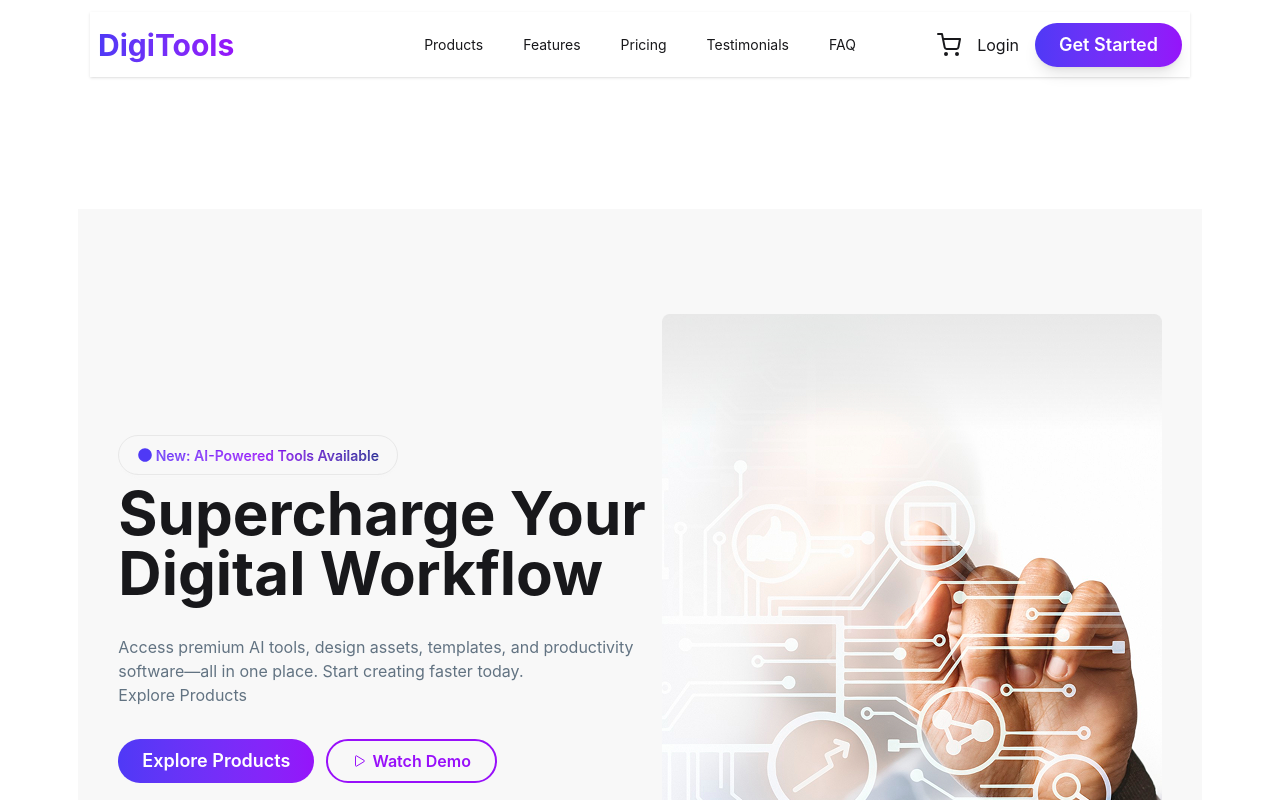
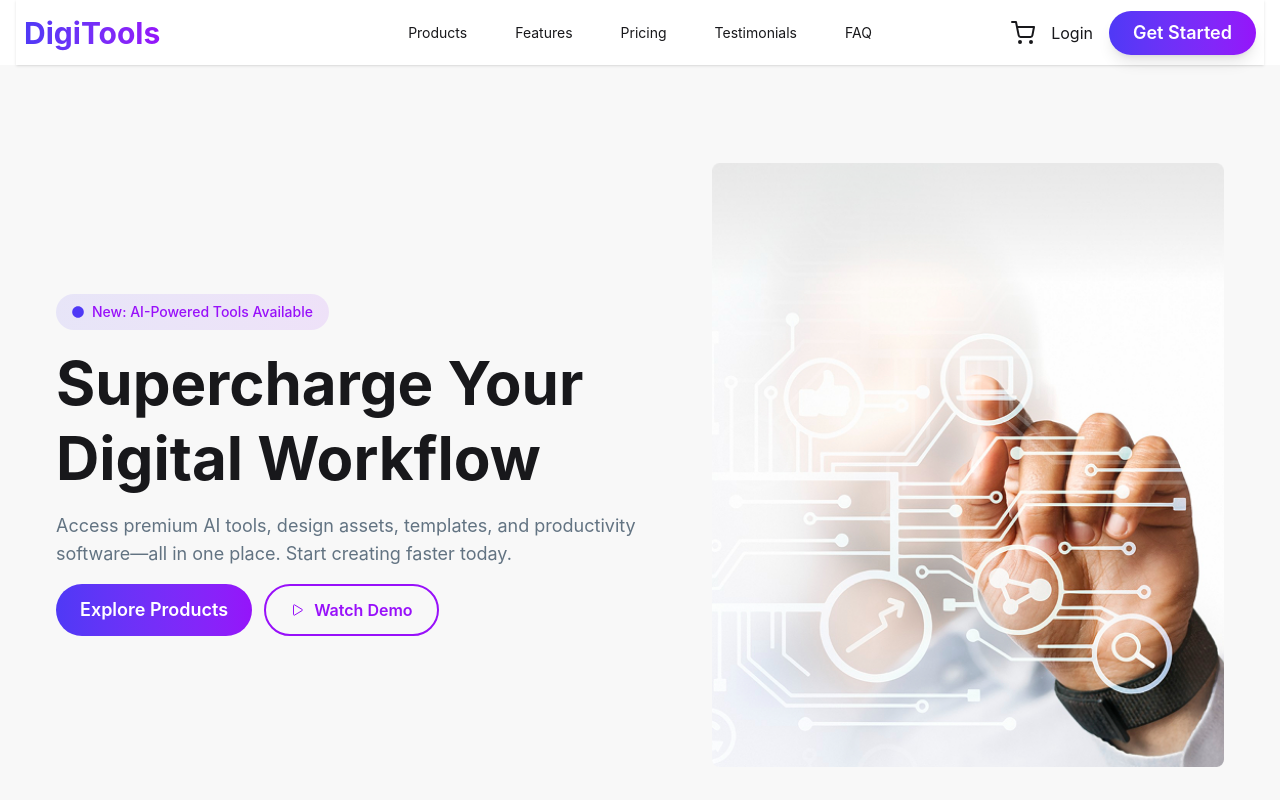
Before and after one commit to farhansadiktanam/B13-sixth-assignment, a React (Vite) app: page / in a window 1280 px wide. Shown: the top 800 px of the page. Built offline with nearby package versions, Linux system fonts and the light colour scheme.

Commit message:
changes some design

```diff
--- a/src/component/banner/Banner.jsx
+++ b/src/component/banner/Banner.jsx
@@ -5,33 +5,51 @@ import { FaCircle } from "react-icons/fa";
 
 const Banner = () => {
   return (
-    <div className="hero bg-base-200 min-h-screen container mx-auto w-281 my-30">
-      <div className="hero-content flex-col lg:flex-row-reverse ">
-        <img src={heroImage} />
-        <div className="space-y-2">
-          <a className="btn px-3 py-2 flex gap-1 bg-[#102681] w-70 rounded-full items-center bg-linear-to-r from-[#4F39F6] via-[#9514FA]  bg-clip-text text-transparent ">
-            <FaCircle className="text-[#4F39F6]" /> New: AI-Powered Tools
-            Available
-          </a>
-          <h1 className="text-6xl font-bold">
-            Supercharge Your <br /> Digital Workflow
+    <div className="hero bg-base-200 min-h-screen px-4 py-10">
+      <div className="hero-content flex-col lg:flex-row-reverse max-w-7xl mx-auto gap-10 p-10">
+        {/* Image */}
+        <img
+          src={heroImage}
+          className="w-full max-w-sm sm:max-w-md lg:max-w-lg object-contain"
+          alt="Hero"
+        />
+
+        {/* Content */}
+        <div className="space-y-4 text-center lg:text-left">
+          {/* Badge */}
+          <div
+            className="inline-flex items-center gap-2 px-4 py-2 rounded-full
+      bg-linear-to-r from-[#4F39F6]/10 to-[#9514FA]/10"
+          >
+            <FaCircle className="text-[#4F39F6] text-xs" />
+            <span className="text-sm font-medium text-purple-600">
+              New: AI-Powered Tools Available
+            </span>
+          </div>
+
+          {/* Heading */}
+          <h1 className="text-3xl sm:text-4xl md:text-5xl lg:text-6xl font-bold leading-tight">
+            Supercharge Your <br className="hidden sm:block" /> Digital Workflow
           </h1>
-          <p className="py-6 text-[#627382]">
-            Access premium AI tools, design assets, templates, and productivity{" "}
-            <br />
-            software—all in one place. Start creating faster today. <br />{" "}
-            Explore Products
+
+          {/* Description */}
+          <p className="text-[#627382] text-sm sm:text-base md:text-lg">
+            Access premium AI tools, design assets, templates, and productivity
+            software—all in one place. Start creating faster today.
           </p>
-          <div className="flex gap-3">
+
+          {/* Buttons */}
+          <div className="flex flex-col sm:flex-row gap-3 justify-center lg:justify-start">
             <button
-              className="px-6 py-2 text-white text-lg font-semibold rounded-full
-              bg-linear-to-r from-[#4F39F6]  to-[#9514FA] cursor-pointer "
+              className="px-6 py-3 text-white text-base sm:text-lg font-semibold rounded-full
+        bg-linear-to-r from-[#4F39F6] to-[#9514FA] w-full sm:w-auto"
             >
               Explore Products
             </button>
+
             <button
-              className="flex items-center gap-1 px-6 py-2 rounded-full text-purple-600 font-semibold
-                      border-2 border-purple-600 cursor-pointer"
+              className="flex items-center justify-center gap-2 px-6 py-3 rounded-full
+        text-purple-600 font-semibold border-2 border-purple-600 w-full sm:w-auto"
             >
               <IoPlayOutline /> Watch Demo
             </button>
--- a/src/component/models/ModelsCard.jsx
+++ b/src/component/models/ModelsCard.jsx
@@ -19,7 +19,7 @@ const ModelsCard = ({ data, carts, setCarts }) => {
   };
   return (
     <div
-      className="card-body bg-base-300 shadow-lg transform transition duration-300 hover:scale-105"
+      className="card-body bg-base-300 rounded-lg shadow-lg transform transition duration-300 hover:scale-105"
       key={data.id}
     >
       <span
--- a/src/component/navbar/Navbar.jsx
+++ b/src/component/navbar/Navbar.jsx
@@ -2,15 +2,46 @@ import React from "react";
 import { FiShoppingCart } from "react-icons/fi";
 const Navbar = () => {
   return (
-    <div className="container max-w-281 mx-auto p-3">
+    <div className="container max-w-7xl mx-auto px-4">
       <div className="navbar shadow-sm">
+        {/* LEFT */}
         <div className="navbar-start">
-          <a className=" text-3xl font-bold bg-linear-to-r from-[#4F39F6] via-white-400 to-[#9514FA] bg-clip-text text-transparent">
+          {/* Mobile Menu */}
+          <div className="dropdown lg:hidden">
+            <label tabIndex={0} className="btn btn-ghost">
+              ☰
+            </label>
+            <ul
+              tabIndex={0}
+              className="menu menu-sm dropdown-content mt-3 p-2 shadow bg-base-100 rounded-box w-52 z-50"
+            >
+              <li>
+                <a>Products</a>
+              </li>
+              <li>
+                <a>Features</a>
+              </li>
+              <li>
+                <a>Pricing</a>
+              </li>
+              <li>
+                <a>Testimonials</a>
+              </li>
+              <li>
+                <a>FAQ</a>
+              </li>
+            </ul>
+          </div>
+
+          {/* Logo */}
+          <a className="text-2xl sm:text-3xl font-bold bg-linear-to-r from-[#4F39F6] to-[#9514FA] bg-clip-text text-transparent">
             DigiTools
           </a>
         </div>
+
+        {/* CENTER (Desktop only) */}
         <div className="navbar-center hidden lg:flex">
-          <ul className="menu gap-4 menu-horizontal px-1">
+          <ul className="menu menu-horizontal gap-6 px-1">
             <li>
               <a>Products</a>
             </li>
@@ -28,14 +59,18 @@ const Navbar = () => {
             </li>
           </ul>
         </div>
-        <div className="navbar-end">
-          <FiShoppingCart className="text-2xl mr-4 cursor-pointer" />
-          <a href="#" className="mr-4">
+
+        {/* RIGHT */}
+        <div className="navbar-end gap-2 sm:gap-4">
+          <FiShoppingCart className="text-xl sm:text-2xl cursor-pointer" />
+
+          <a href="#" className="hidden sm:block">
             Login
           </a>
+
           <button
-            className="px-6 py-2 text-white text-lg font-semibold rounded-full
-              bg-linear-to-r from-[#4F39F6]  to-[#9514FA] shadow-lg cursor-pointer"
+            className="px-4 sm:px-6 py-2 text-white text-sm sm:text-lg font-semibold rounded-full
+      bg-linear-to-r from-[#4F39F6] to-[#9514FA] shadow-lg"
           >
             Get Started
           </button>
```
